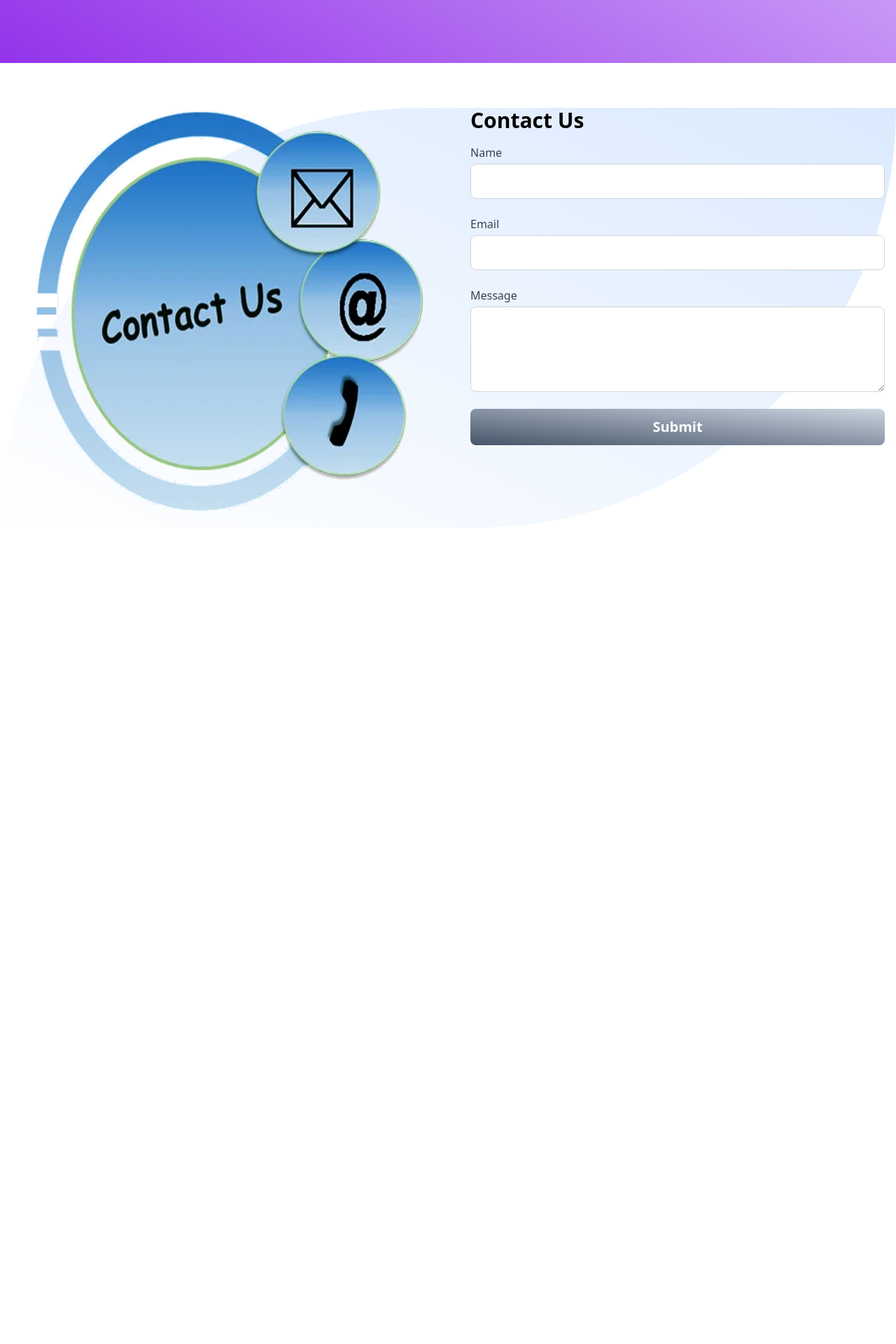
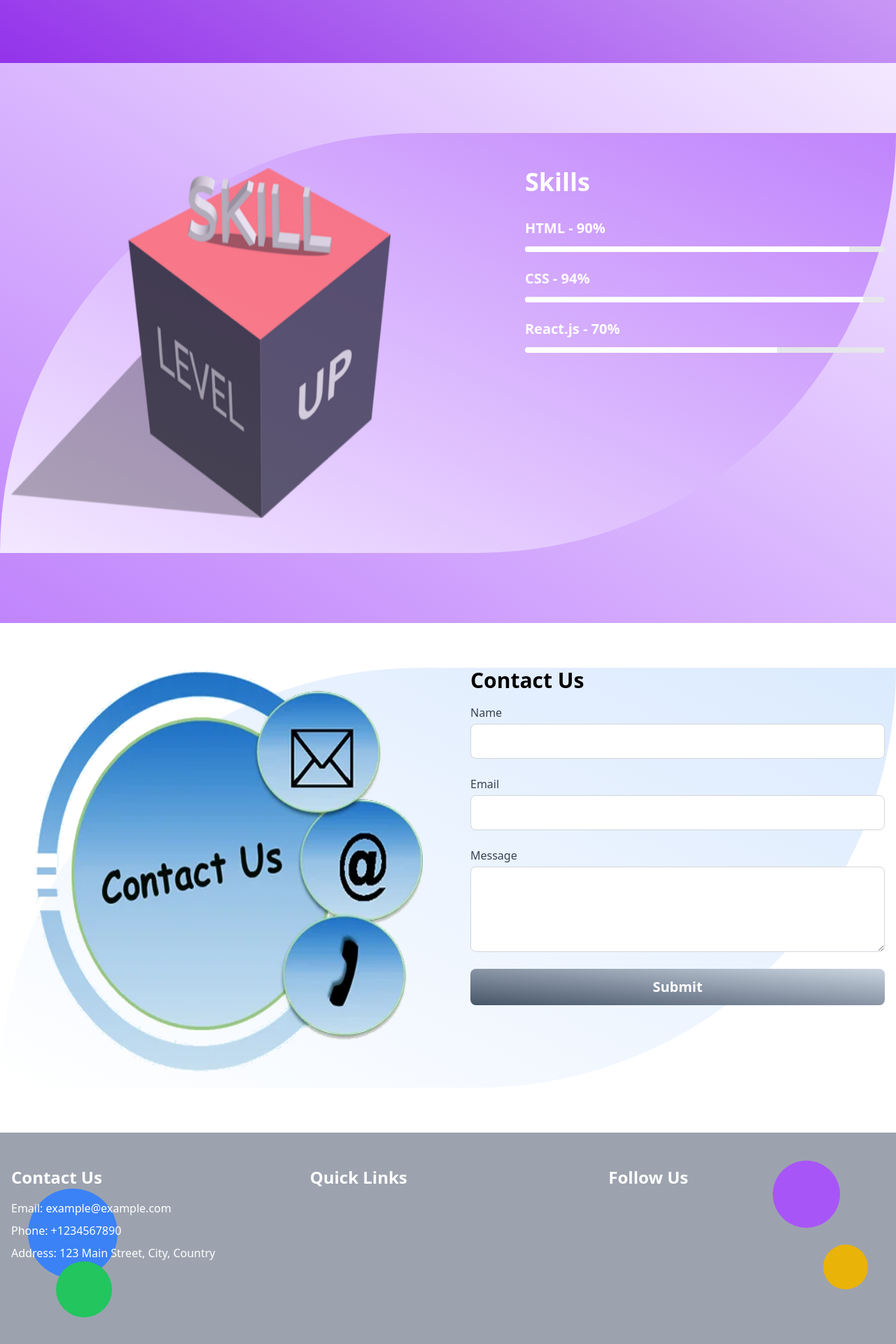
Before and after one commit to mdsufiyanansari/new-portfolio, a React (Create React App) app: page / in a window 1280 px wide. Shown: the part 2566-4486 px from the top of the page at 70% size. Before the commit the page ends 3384 px from the top, so only its background shows below. Built offline with nearby package versions, Linux system fonts and the light colour scheme; the HTML template or start-up script is replaced by a standard one.

Commit message:
new-portfolio

```diff
--- a/src/App.js
+++ b/src/App.js
@@ -3,6 +3,7 @@ import {Routes, Route } from "react-router-dom";
 import Home from './Pages/Home';
 import About from './Pages/About';
 import Projects from './Pages/Projects';
+import Skills from './Pages/Skills';
 import Contact from './Pages/Contact';
 import Navbar from './component/Navbar';
 import Counter from './app/Counter';
@@ -10,6 +11,8 @@ import Calculator from './app/Calculator';
 import Clock from './app/Clock';
 import Temperature from './app/Temperature';
 import { useLocation } from 'react-router-dom';
+
+import Footer from './component/Footer';
 
 
 
@@ -40,7 +43,10 @@ const route=useLocation();
     <Home/>
     <About/>
     <Projects/>
+    <Skills/>
     <Contact/>
+    <Footer/>
+
     </>)}
   </>)}
    </>)}
--- a/src/Pages/Skills.js
+++ b/src/Pages/Skills.js
@@ -1,11 +1,49 @@
-import React from 'react'
+import React, { useState, useEffect } from 'react';
 
 const Skills = () => {
+  const [skillsData, setSkillsData] = useState([]);
+
+  // Simulate loading data
+  useEffect(() => {
+    setTimeout(() => {
+      // Dummy skills data
+      const dummySkillsData = [
+        { name: 'HTML', level: 90 },
+        { name: 'CSS', level: 94 },
+        { name: 'React.js', level: 70 }
+      ];
+      setSkillsData(dummySkillsData);
+    }, 2000); // Simulate 2 seconds loading time
+  }, []);
+
   return (
-    <>
+    <section className="h-screen flex center bg-gradient-to-tr from-purple-400 to-purple-100 text-white">
+      <div className="container mx-auto px-4 bg-gradient-to-tr from-purple-100 to-purple-400 h-[600px] rounded-tl-full rounded-br-full center">
+        <div className="flex gap-40">
+          {/* Left Column - Image */}
+          <div className="lg:w-1/2 mb-8 lg:mb-0 animate-pulse">
+            <img src="image/level.png" alt="Skills" className=" h-[500px] w-[1000px]" />
+          </div>
+          {/* Right Column - Skills */}
+          <div className="lg:w-1/2 lg:pl-8">
+            <h2 className="text-4xl font-bold mb-8">Skills</h2>
+            <div>
+              {skillsData.map((skill, index) => (
+                <div key={index} className="mb-6">
+                  <h3 className="text-xl font-semibold mb-2">{skill.name} - {skill.level}%</h3>
+                  <div className="relative pt-1">
+                    <div className="overflow-hidden h-2 text-xs flex rounded bg-gray-200">
+                      <div style={{ width: `${skill.level}%` }} className="shadow-none flex flex-col text-center whitespace-nowrap justify-center bg-white"></div>
+                    </div>
+                  </div>
+                </div>
+              ))}
+            </div>
+          </div>
+        </div>
+      </div>
+    </section>
+  );
+};
 
-    </>
-  )
-}
-
-export default Skills
+export default Skills;
--- /dev/null
+++ b/src/component/Footer.js
@@ -0,0 +1,50 @@
+import React from 'react';
+
+const Footer = () => {
+  return (
+    <footer className="relative bg-gray-400 text-white py-12 overflow-hidden">
+      {/* Background Animation */}
+      <div className="absolute inset-0 z-0">
+        <div className="absolute animate-blob bg-blue-500 rounded-full w-32 h-32 top-20 left-10"></div>
+        <div className="absolute animate-blob bg-purple-500 rounded-full w-24 h-24 top-10 right-20"></div>
+        <div className="absolute animate-blob bg-green-500 rounded-full w-20 h-20 bottom-10 left-20"></div>
+        <div className="absolute animate-blob bg-yellow-500 rounded-full w-16 h-16 bottom-20 right-10"></div>
+      </div>
+
+      {/* Content */}
+      <div className="container mx-auto px-4 relative z-10">
+        <div className="grid grid-cols-1 lg:grid-cols-3 gap-8">
+          {/* Contact Information */}
+          <div className="mb-8">
+            <h2 className="text-2xl font-bold mb-4">Contact Us</h2>
+            <p className="mb-2">Email: example@example.com</p>
+            <p className="mb-2">Phone: +1234567890</p>
+            <p>Address: 123 Main Street, City, Country</p>
+          </div>
+          {/* Quick Links */}
+          <div className="mb-8">
+            <h2 className="text-2xl font-bold mb-4">Quick Links</h2>
+            <ul>
+              <li className="mb-2"><a href="#" className="text-gray-400 hover:text-white transition duration-300">Home</a></li>
+              <li className="mb-2"><a href="#" className="text-gray-400 hover:text-white transition duration-300">About Us</a></li>
+              <li className="mb-2"><a href="#" className="text-gray-400 hover:text-white transition duration-300">Services</a></li>
+              <li className="mb-2"><a href="#" className="text-gray-400 hover:text-white transition duration-300">Contact</a></li>
+            </ul>
+          </div>
+          {/* Social Media */}
+          <div>
+            <h2 className="text-2xl font-bold mb-4">Follow Us</h2>
+            <div className="flex space-x-4">
+              <a href="#" className="text-xl text-gray-400 hover:text-white transition duration-300"><i className="fab fa-facebook"></i></a>
+              <a href="#" className="text-xl text-gray-400 hover:text-white transition duration-300"><i className="fab fa-twitter"></i></a>
+              <a href="#" className="text-xl text-gray-400 hover:text-white transition duration-300"><i className="fab fa-instagram"></i></a>
+              <a href="#" className="text-xl text-gray-400 hover:text-white transition duration-300"><i className="fab fa-linkedin"></i></a>
+            </div>
+          </div>
+        </div>
+      </div>
+    </footer>
+  );
+};
+
+export default Footer;
--- a/src/component/Navbar.js
+++ b/src/component/Navbar.js
@@ -19,8 +19,8 @@ const Navbar = () => {
 
       <div className="cursor-pointer  hover:text-green-500"><Link smooth to='/#about'>About</Link></div>
       <div className="cursor-pointer  hover:text-green-500"><Link smooth to='/#projects'>Projects</Link></div>
-      <div className="cursor-pointer  hover:text-green-500"><Link smooth to='/#projects'>Skills</Link></div>
-      <div className="cursor-pointer  hover:text-green-500"><Link smooth to='/#Contact'>Contact</Link></div>
+      <div className="cursor-pointer  hover:text-green-500"><Link smooth to='/#Skills'>Skills</Link></div>
+      <div className="cursor-pointer  hover:text-green-500"><Link smooth to='/#contact'>Contact</Link></div>
     </div>
     <button className="bg-white w-[300px] h-[50px] mt-[15px] border-green-300 border-[4px] rounded-full text-2xl font-semibold text-green-400 hover:bg-green-300 hover:text-white hover:border-white duration-700">Hire me..</button>
 
```
Also changed, not shown: public/image/level.png (added).
